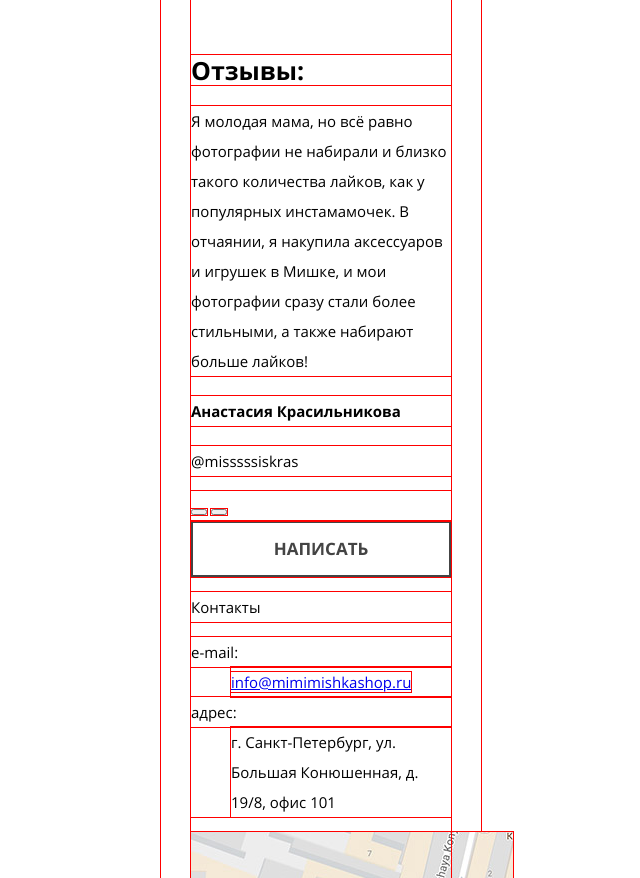
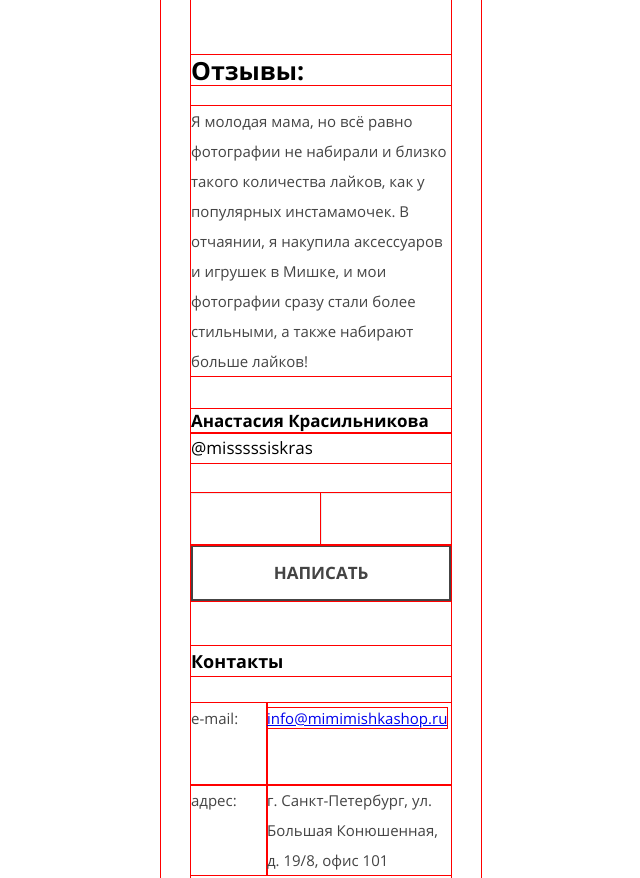
Before and after one commit to HQballz/1461461-mishka-20, a plain HTML site: page source/index.html in a window 1280 px wide. Shown: the part 2536-3414 px from the top of the page, without its empty margins (319-959 px from the left). Drawn offline with nearby package versions, Linux system fonts and the light colour scheme; files that its build step writes are made by us from their sources; files whose address does not match are found by name.

Commit message:
Добавляет импорты в style.less

```diff
--- a/source/less/style.less
+++ b/source/less/style.less
@@ -13,3 +13,7 @@
 @import "blocks/advantages.less";
 @import "blocks/title-background.less";
 @import "blocks/card.less";
+@import "blocks/review.less";
+@import "blocks/contacts.less";
+@import "blocks/video.less";
+@import "blocks/form.less";
```
